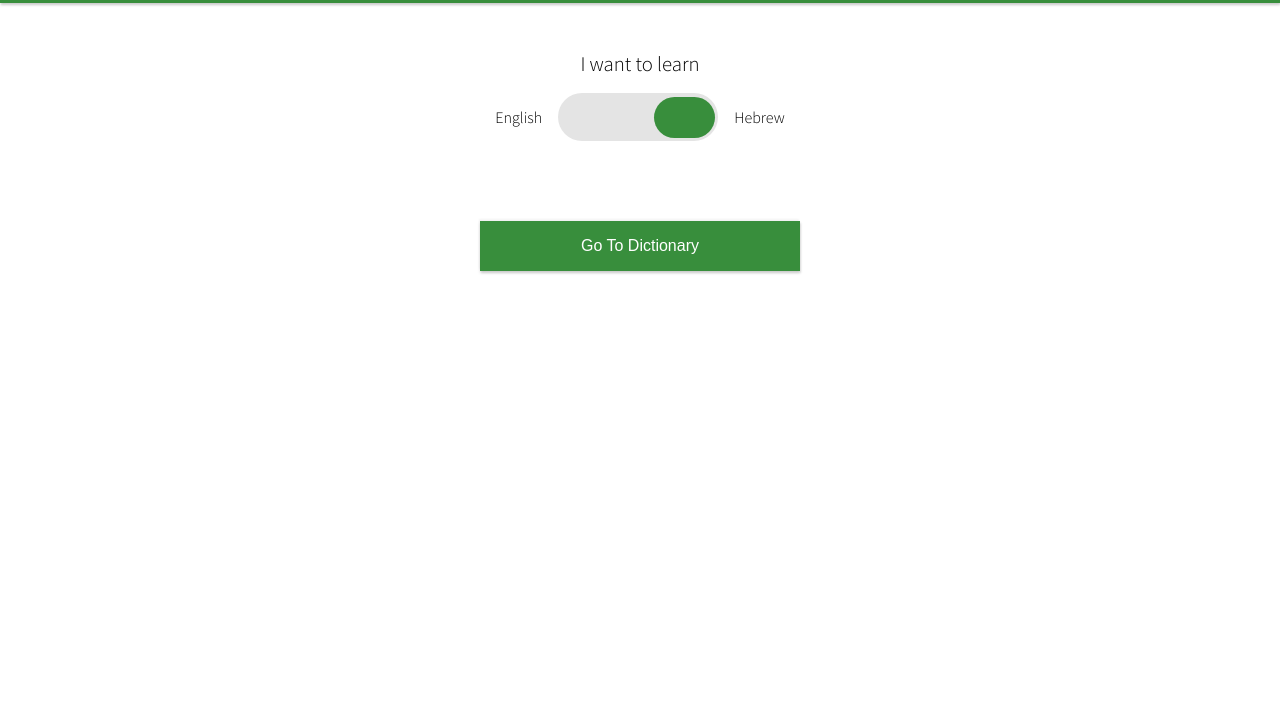
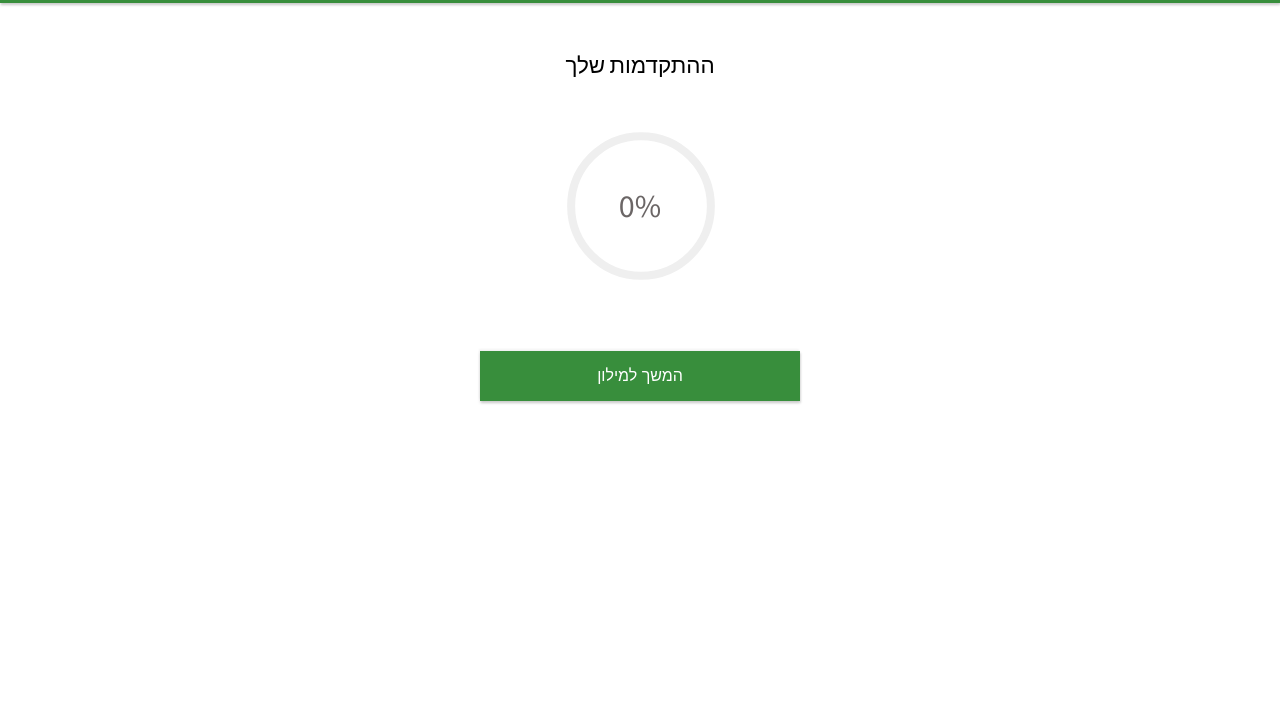
Before and after one commit to nir905/english-list, a Gatsby site: page / in a window 1280 px wide. Shown: the part 75-800 px from the top of the page. Built offline with nearby package versions, Linux system fonts and the light colour scheme; Gatsby itself is replaced by a stand-in of ours.

Commit message:
index page

```diff
--- a/src/components/Header.js
+++ b/src/components/Header.js
@@ -1,7 +1,6 @@
-import React, { useContext } from "react"
+import React from "react"
 import styled from "styled-components"
 import Container from "./Container"
-import LangContext from "../context/langContext"
 
 const Wrapper = styled.div`
   background-color: ${({ theme }) => theme.primary};
@@ -19,12 +18,10 @@ const Wrapper = styled.div`
 `
 
 const Header = () => {
-  const { data } = useContext(LangContext)
-
   return (
     <Wrapper>
       <Container>
-        <h2>{data.title}</h2>
+        <h2>מילון באנגלית</h2>
       </Container>
     </Wrapper>
   )
--- /dev/null
+++ b/src/components/Pie.js
@@ -0,0 +1,77 @@
+import React from "react"
+import styled, { keyframes } from "styled-components"
+import dictionary from "../data/dictionary"
+
+const Title = styled.h3`
+  margin-bottom: 3rem;
+`
+
+const animate = ({ percentage }) => keyframes`
+  to {
+    stroke-dashoffset: ${440 - (percentage * 440) / 100};
+  }
+`
+
+const Svg = styled.svg`
+  transform: rotate(-90deg);
+
+  circle {
+    stroke-dashoffset: 440;
+    stroke-dasharray: 440;
+
+    &:first-child {
+      stroke-dashoffset: 0;
+    }
+
+    &:last-child {
+      animation: ${animate} 1s ease-out forwards;
+    }
+  }
+
+  text {
+    transform: rotate(90deg);
+    font-size: 2rem;
+    fill: #6b6666;
+  }
+`
+
+const Pie = () => {
+  const wordsProgress = (localStorage.getItem("words") || []).length
+  const total = Object.keys(dictionary).length
+  const percentage = (wordsProgress * 100) / total
+
+  return (
+    <>
+      <Title>ההתקדמות שלך</Title>
+      <Svg
+        width="160"
+        height="160"
+        xmlns="http://www.w3.org/2000/svg"
+        percentage={percentage}
+      >
+        <g>
+          <circle
+            r="69.85699"
+            cy="81"
+            cx="81"
+            strokeWidth="8"
+            stroke="#efefef"
+            fill="none"
+          />
+          <text x="50%" y="-44%" text-anchor="middle">{`${percentage}%`}</text>
+
+          <circle
+            r="69.85699"
+            cy="81"
+            cx="81"
+            strokeWidth="8"
+            stroke="#69aff4"
+            fill="none"
+          />
+        </g>
+      </Svg>
+    </>
+  )
+}
+
+export default Pie
--- a/src/components/Toggle.js
+++ /dev/null
@@ -1,28 +0,0 @@
-import React from "react"
-import styled from "styled-components"
-
-const Wrapper = styled.div`
-  background-color: #e4e4e4;
-  width: 10rem;
-  height: 3rem;
-  border-radius: 2rem;
-  padding: 0.2rem;
-  box-sizing: border-box;
-`
-
-const Value = styled.div`
-  background-color: ${({ theme }) => theme.primary};
-  border-radius: 2rem;
-  width: 40%;
-  height: 100%;
-  margin-left: ${({ value }) => (value ? 0 : 60)}%;
-  transition: 200ms;
-`
-
-const Toggle = ({ value, onChange }) => (
-  <Wrapper onClick={onChange}>
-    <Value value={value} />
-  </Wrapper>
-)
-
-export default Toggle
--- a/src/context/langContext.js
+++ /dev/null
@@ -1,34 +0,0 @@
-import React, { useState, useMemo } from "react"
-import enData from "../data/en.json"
-import heData from "../data/he.json"
-
-const LangContext = React.createContext(null)
-
-const DATA = {
-  en: enData,
-  he: heData,
-}
-
-const INVERT_LANG = {
-  en: "he",
-  he: "en",
-}
-
-export const LangProvider = ({ children }) => {
-  const [lang, setLang] = useState(localStorage.getItem("lang") || "en")
-  const value = useMemo(
-    () => ({
-      lang,
-      toggleLang: () => {
-        setLang(INVERT_LANG[lang])
-        localStorage.setItem("lang", INVERT_LANG[lang])
-      },
-      data: DATA[lang],
-    }),
-    [lang]
-  )
-
-  return <LangContext.Provider value={value}>{children}</LangContext.Provider>
-}
-
-export default LangContext
--- a/src/context/withLang.js
+++ /dev/null
@@ -1,13 +0,0 @@
-import React from "react"
-import { LangProvider } from "./langContext"
-
-const withLang = Component => {
-  const ComponentWithLang = () => (
-    <LangProvider>
-      <Component />
-    </LangProvider>
-  )
-  return ComponentWithLang
-}
-
-export default withLang
--- a/src/data/en.json
+++ /dev/null
@@ -1,7 +0,0 @@
-{
-  "title": "English List",
-  "want_to_learn": "I want to learn",
-  "hebrew": "Hebrew",
-  "english": "English",
-  "go_to_dictionary": "Go To Dictionary"
-}
--- a/src/data/he.json
+++ /dev/null
@@ -1,7 +0,0 @@
-{
-  "title": "מילון באנגלית",
-  "want_to_learn": "אני רוצה ללמוד",
-  "hebrew": "עברית",
-  "english": "אנגלית",
-  "go_to_dictionary": "המשך למילון"
-}
--- a/src/pages/index.js
+++ b/src/pages/index.js
@@ -1,13 +1,11 @@
-import React, { useContext } from "react"
+import React from "react"
 import styled from "styled-components"
-import LangContext from "../context/langContext"
-import withLang from "../context/withLang"
 import Layout from "../components/Layout"
 import SEO from "../components/SEO"
 import BaseContainer from "../components/Container"
-import Toggle from "../components/Toggle"
-import { FlexColumn, FlexMiddle } from "../components/Flex"
+import { FlexColumnCenter, FlexMiddle } from "../components/Flex"
 import Button from "../components/Button"
+import Pie from "../components/Pie"
 
 const Container = styled(BaseContainer)`
   text-align: center;
@@ -28,26 +26,17 @@ const GoToDictionaryButton = styled(Button)`
 `
 
 const IndexPage = () => {
-  const { lang, toggleLang, data } = useContext(LangContext)
-
   return (
     <Layout>
       <SEO title="Home" />
 
       <Container>
-        <FlexColumn>
-          <h4>{data.want_to_learn}</h4>
-
-          <TogglePanel>
-            <h5>{data.english}</h5>
-            <Toggle value={lang === "he"} onChange={toggleLang} />
-            <h5>{data.hebrew}</h5>
-          </TogglePanel>
-
-          <GoToDictionaryButton>{data.go_to_dictionary}</GoToDictionaryButton>
-        </FlexColumn>
+        <FlexColumnCenter>
+          <Pie />
+          <GoToDictionaryButton>המשך למילון</GoToDictionaryButton>
+        </FlexColumnCenter>
       </Container>
     </Layout>
   )
 }
-export default withLang(IndexPage)
+export default IndexPage
```
